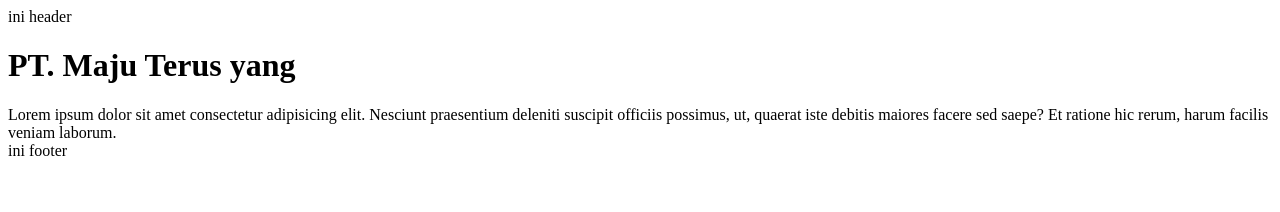
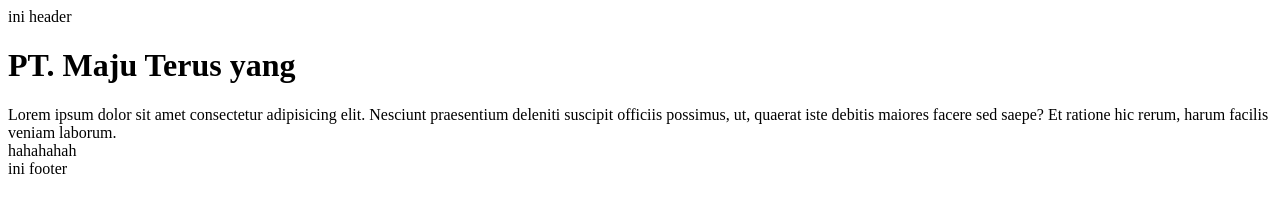
Before and after one commit to mirchul2207/CourseWeb, a plain HTML site: page index.html in a window 1280 px wide. Drawn offline with Linux system fonts and the light colour scheme.

Commit message:
Menambahkan div Hahahah

```diff
--- a/index.html
+++ b/index.html
@@ -13,7 +13,7 @@
     <head>ini header</head>
     <h1>PT. Maju Terus yang</h1>
     <div>Lorem ipsum dolor sit amet consectetur adipisicing elit. Nesciunt praesentium deleniti suscipit officiis possimus, ut, quaerat iste debitis maiores facere sed saepe? Et ratione hic rerum, harum facilis veniam laborum.</div>
-
+<div>hahahahah</div>
     <footer>ini footer</footer>
 </body>
 </html>
```
